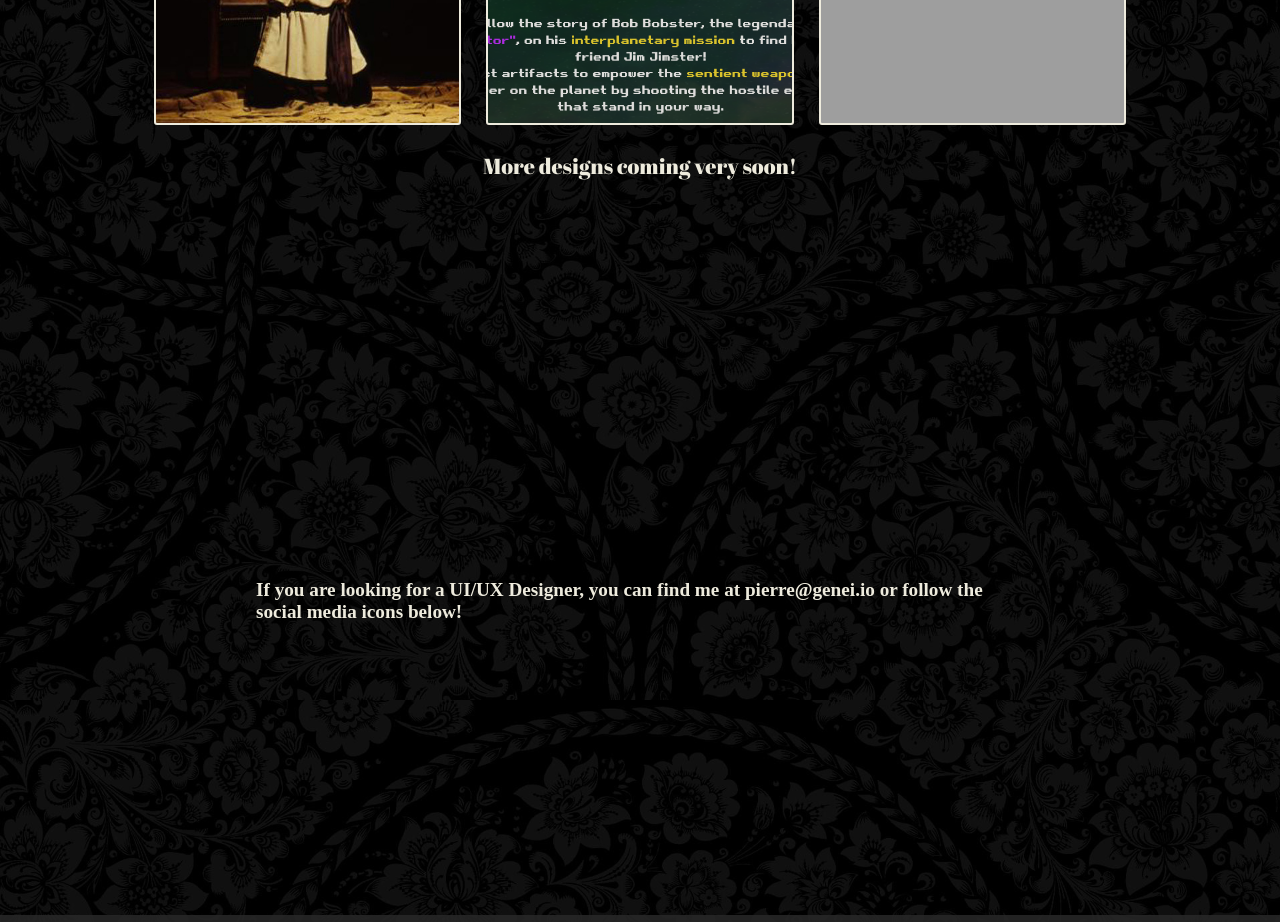
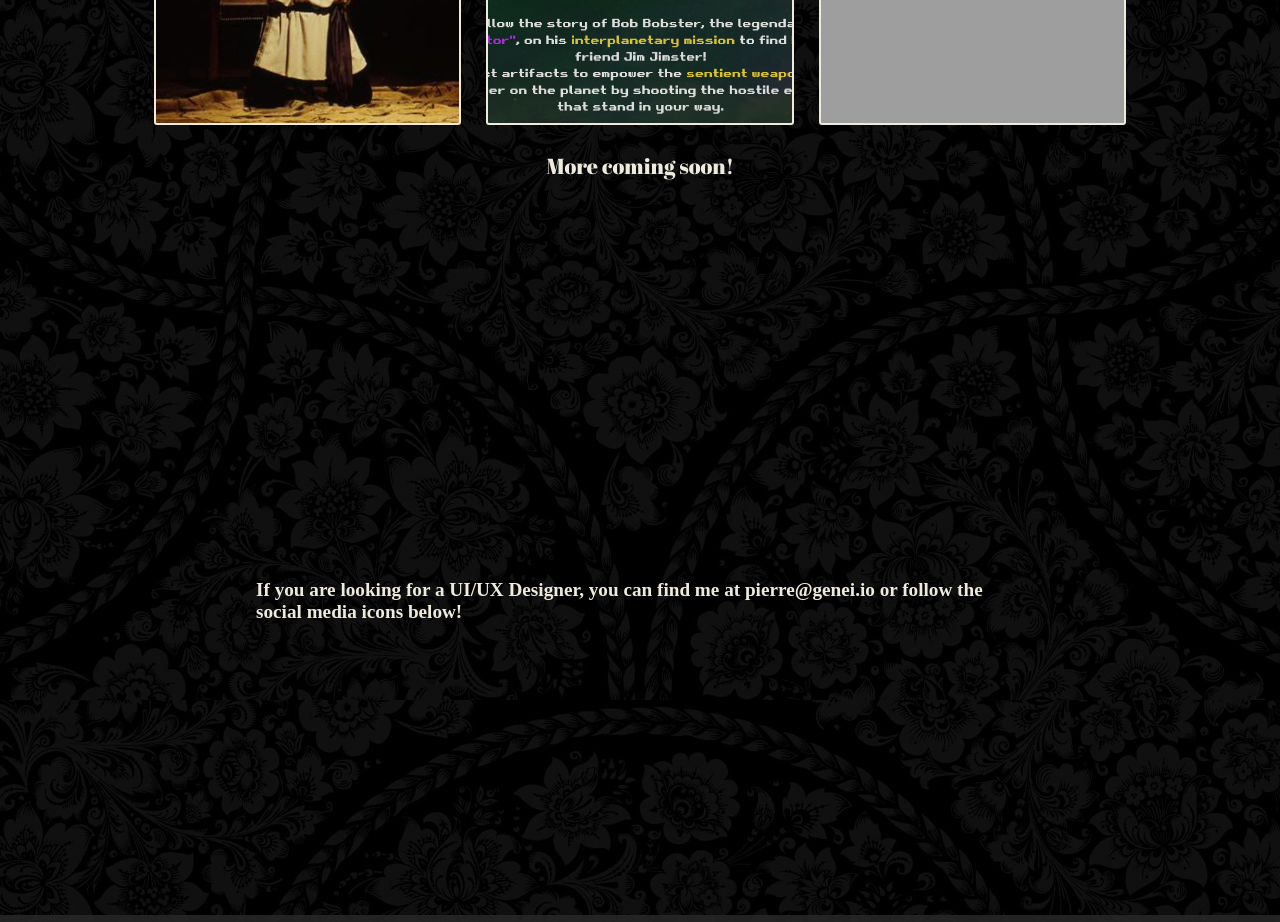
Before and after one commit to Switchf0cus/pierrePortfolio, a website: page index.html in a window 1280 px wide. Shown: the part 3300-4222 px from the top of the page. Drawn offline with nearby package versions, Linux system fonts and the light colour scheme; grey boxes are pictures that could not be loaded; a web font is replaced by a local one.

Commit message:
changed wording from more designs coming very soon -> more coming soon

```diff
--- a/index.html
+++ b/index.html
@@ -96,7 +96,7 @@
 
                 </div>
 
-                <p> More designs coming very soon! </p>
+                <p> More coming soon! </p>
             </div>
             <!-- ----------------------------------------- -->
             <div class="contact-container" id="contact" >
```
